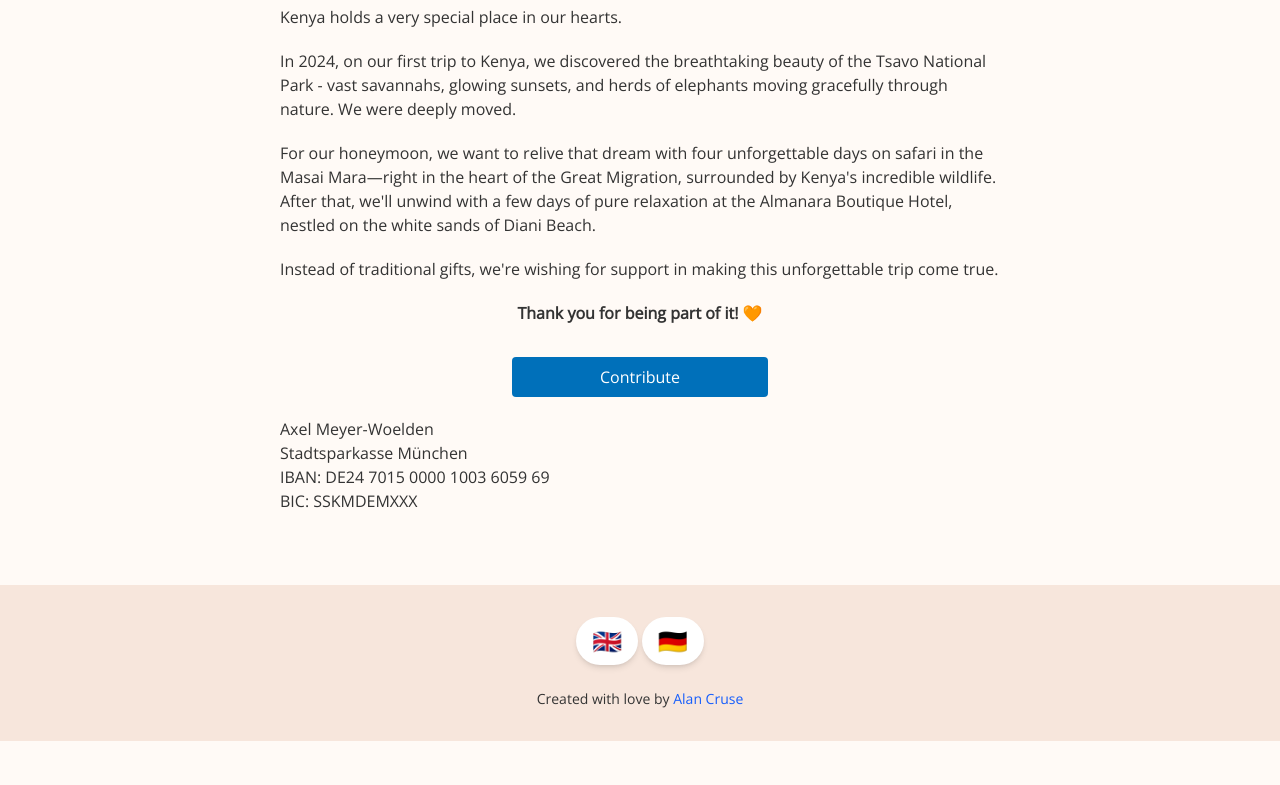
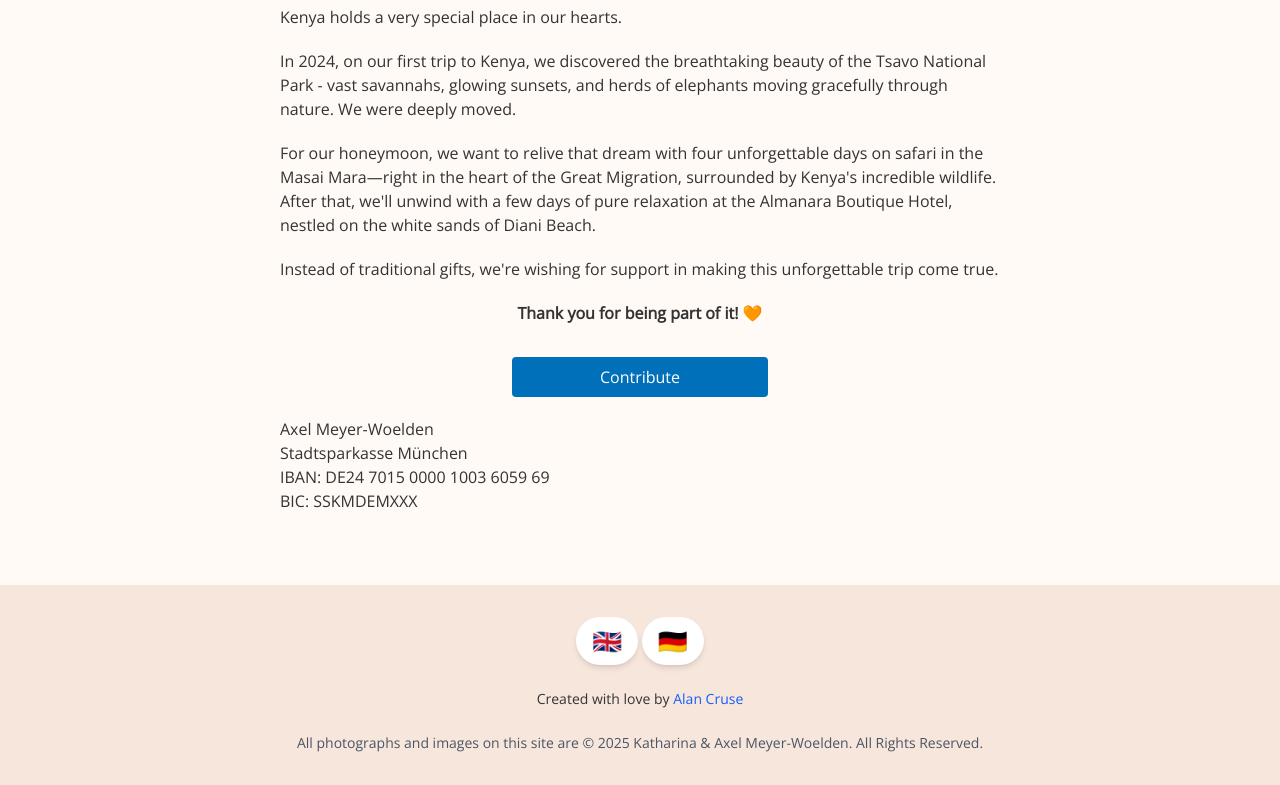
Before and after one commit to ADECruse/wedding-landingpage, a website: page index.html in a window 1280 px wide. Shown: the part 3377-4162 px from the top of the page. Before the commit the page ends 4118 px from the top, so only its background shows below. Drawn offline with nearby package versions, Linux system fonts and the light colour scheme.

Commit message:
Refactor index.html and main.js: remove commented-out code, update footer with copyright year, and enhance timeline layout for clarity.

```diff
--- a/index.html
+++ b/index.html
@@ -48,8 +48,6 @@
         <p class="text-center" data-lang="de">
           Wir freuen uns riesig, diesen besonderen Tag mit Euch zu feiern!
         </p>
-        <!-- <p data-lang="en">Here's all the key information about the schedule:</p>
-        <p data-lang="de">Hier findet Ihr alle wichtigen Infos zum Ablauf:</p> -->
       </section>
 
 
@@ -58,12 +56,11 @@
         <h2 class="text-2xl font-bold mb-6 text-center" data-lang="en">Wedding Schedule</h2>
         <h2 class="text-2xl font-bold mb-6 text-center" data-lang="de">Hochzeitsablauf</h2>
 
-        <!-- Timeline Container -->
+
         <div class="relative">
-          <!-- Timeline Line -->
+
           <div class="absolute left-8 top-0 w-0.5 bg-gray-300" style="height: calc(100% - 6rem);"></div>
 
-          <!-- Event 1: Civil Ceremony -->
           <div class="relative mb-8 fade-in-up">
             <div class="flex items-start">
               <div class="flex-shrink-0 w-16 h-16 bg-[#f7e6dc] rounded-full flex items-center justify-center border-4 border-white shadow-md">
@@ -86,7 +83,6 @@
             </div>
           </div>
 
-          <!-- Event 2: Parking Info -->
           <div class="relative mb-8 fade-in-up">
             <div class="flex items-start">
               <div class="flex-shrink-0 w-16 h-16 bg-blue-100 rounded-full flex items-center justify-center border-4 border-white shadow-md">
@@ -104,7 +100,6 @@
             </div>
           </div>
 
-          <!-- Event 3: Shuttle Departure -->
           <div class="relative mb-8 fade-in-up">
             <div class="flex items-start">
               <div class="flex-shrink-0 w-16 h-16 bg-[#f7e6dc] rounded-full flex items-center justify-center border-4 border-white shadow-md">
@@ -126,7 +121,6 @@
             </div>
           </div>
 
-          <!-- Event 4: Champagne Reception -->
           <div class="relative mb-8 fade-in-up">
             <div class="flex items-start">
               <div class="flex-shrink-0 w-16 h-16 bg-[#f7e6dc] rounded-full flex items-center justify-center border-4 border-white shadow-md">
@@ -143,7 +137,6 @@
             </div>
           </div>
 
-          <!-- Event 5: Lunch -->
           <div class="relative mb-8 fade-in-up">
             <div class="flex items-start">
               <div class="flex-shrink-0 w-16 h-16 bg-[#f7e6dc] rounded-full flex items-center justify-center border-4 border-white shadow-md">
@@ -162,7 +155,6 @@
             </div>
           </div>
 
-          <!-- Event 6: Event End -->
           <div class="relative mb-8 fade-in-up">
             <div class="flex items-start">
               <div class="flex-shrink-0 w-16 h-16 bg-[#f7e6dc] rounded-full flex items-center justify-center border-4 border-white shadow-md">
@@ -183,7 +175,6 @@
         </div>
       </section>
 
-      <!-- Dress Code Section - Moved to the top -->
       <section class="max-w-3xl mx-auto px-4 py-0 mb-12">
         <div class="text-center">
           <h3 class="text-2xl font-semibold text-[#333] mb-4" data-lang="en">Dress Code</h3>
@@ -365,9 +356,6 @@
     </main>
 
     <footer class="text-center text-sm py-8 px-6 bg-[#f7e6dc] text-[#333]">
-      <!-- <p data-lang="en">Thank you for being part of our special day! ❤️</p> -->
-      <!-- <button class="" onclick="setLanguage('en')" title="English">🇬🇧</button>
-      <button class="" onclick="setLanguage('de')" title="Deutsch">🇩🇪</button> -->
       <button
         onclick="setLanguage('en')"
         class="text-2xl px-4 py-2 rounded-full bg-white shadow-md hover:bg-gray-100 transition"
@@ -392,6 +380,9 @@
           >Alan Cruse</a
         >
       </p>
+      <p class="mt-6 text-xs text-gray-600">
+        All photographs and images on this site are © <span id="current-year">2025</span> Katharina & Axel Meyer-Woelden. All Rights Reserved.
+      </p>
     </footer>
 
     <script src="scripts/main.js"></script>
--- a/scripts/main.js
+++ b/scripts/main.js
@@ -1,25 +1,4 @@
 console.log("Wedding page loaded");
-// const browserLang = navigator.language.slice(0, 2);
-// console.log(browserLang);
-
-// langEn = document.querySelectorAll("[data-lang='en']");
-// langDe = document.querySelectorAll("[data-lang='de']");
-// console.log(langEn);
-// console.log(langDe);
-
-// function setContentLanguage(lang) {
-//     if (browserLang == "en" || lang == "en") {
-//         langDe.forEach(element => {
-//             element.style.display = "none";
-//         });
-//     } else if (lang == "de") {
-//         langEn.forEach(element => {
-//             element.style.display = "none";
-//         })
-//     }
-// }
-
-// setContentLanguage();
 
 const observer = new IntersectionObserver((entries) => {
     entries.forEach((entry) => {
@@ -48,3 +27,15 @@ const storedLang = localStorage.getItem('lang_selected');
 const browserLang = navigator.language || navigator.userLanguage;
 const defaultLang = storedLang || (browserLang.startsWith('de') ? 'de' : 'en');
 setLanguage(defaultLang);
+
+// Update copyright year automatically
+function updateCopyrightYear() {
+    const currentYear = new Date().getFullYear();
+    const yearElement = document.getElementById('current-year');
+    if (yearElement) {
+        yearElement.textContent = currentYear;
+    }
+}
+
+// Call the function when the page loads
+updateCopyrightYear();
```
